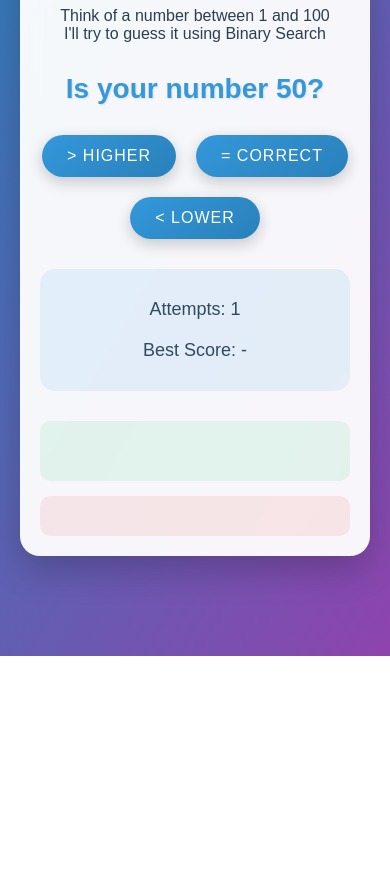
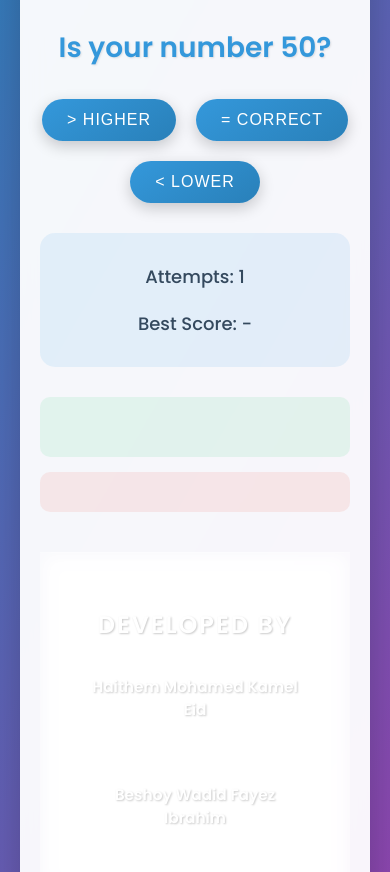
Before and after one commit to HMe26/Binary-Search-Guessing-Game, a plain HTML site: page index.html in a window 390 px wide. Shown: the part 228-1100 px from the top of the page. Before the commit the page ends 884 px from the top, so only its background shows below. Drawn offline with Linux system fonts and the light colour scheme.

Commit message:
Add files via upload

```diff
--- a/index.html
+++ b/index.html
@@ -4,6 +4,7 @@
     <meta charset="UTF-8">
     <meta name="viewport" content="width=device-width, initial-scale=1.0">
     <title>Binary Search Guessing Game</title>
+    <link href="https://fonts.googleapis.com/css2?family=Poppins:wght@400;500;600&display=swap" rel="stylesheet">
     <link rel="stylesheet" href="styles.css">
 </head>
 <body>
@@ -23,6 +24,21 @@
         <div class="result" id="result"></div>
         <div class="error" id="error"></div>
         <button class="btn reset-btn" onclick="resetGame()" id="resetBtn" style="display: none;">New Game</button>
+        <footer class="footer">
+          <div class="developers">
+              <h3>Developed By</h3>
+              <div class="developer-info">
+                  <div class="developer">
+                      <strong>Haithem Mohamed Kamel Eid</strong><br>
+                      ID: 2310050088
+                  </div>
+                  <div class="developer">
+                      <strong>Beshoy Wadid Fayez Ibrahim</strong><br>
+                      ID: 231050084
+                  </div>
+              </div>
+          </div>
+      </footer>
     </div>
     <script src="script.js"></script>
 </body>
--- a/script.js
+++ b/script.js
@@ -78,6 +78,5 @@ function userResponse(response) {
     }
 }
 
-// بدء اللعبة
 updateStats();
 makeGuess();
--- a/styles.css
+++ b/styles.css
@@ -135,4 +135,77 @@ h1 {
     h1 {
         font-size: 1.8em;
     }
+
+    .footer {
+        position: fixed;
+        padding: 20px;
+        background: rgba(255, 255, 255, 0.1);
+        backdrop-filter: blur(10px);
+        border-top: 1px solid rgba(255, 255, 255, 0.2);
+    }
+
+    .developers {
+        max-width: 600px;
+        margin: auto;
+        padding: 15px;
+        border-radius: 15px;
+    }
+
+    .developers h3 {
+        color: #ffffff;
+        font-size: 1.5em;
+        margin-bottom: 20px;
+        text-transform: uppercase;
+        letter-spacing: 2px;
+        text-shadow: 1px 1px 2px rgba(0,0,0,0.2);
+    }
+
+    .developer-info {
+        display: flex;
+        justify-content: center;
+        gap: 30px;
+        flex-wrap: wrap;
+    }
+
+    .developer {
+        padding: 15px 25px;
+        background: rgba(255, 255, 255, 0.2);
+        border-radius: 10px;
+        transition: all 0.3s ease;
+        backdrop-filter: blur(5px);
+        border: 1px solid rgba(255, 255, 255, 0.3);
+        color: #ffffff;
+    }
+
+    .developer:hover {
+        transform: translateY(-2px);
+        box-shadow: 0 5px 15px rgba(0, 0, 0, 0.2);
+        background: rgba(255, 255, 255, 0.3);
+    }
+
+    .developer strong {
+        color: #ffffff;
+        font-size: 1.1em;
+        text-shadow: 1px 1px 2px rgba(0,0,0,0.2);
+    }
+
+    @media (max-width: 480px) {
+        .footer {
+            position: static;
+            margin-top: 40px;
+        }
+
+        .developers {
+            padding: 10px;
+        }
+
+        .developer-info {
+            gap: 15px;
+        }
+
+        .developer {
+            padding: 12px 20px;
+            font-size: 14px;
+        }
+    }
 }
```
